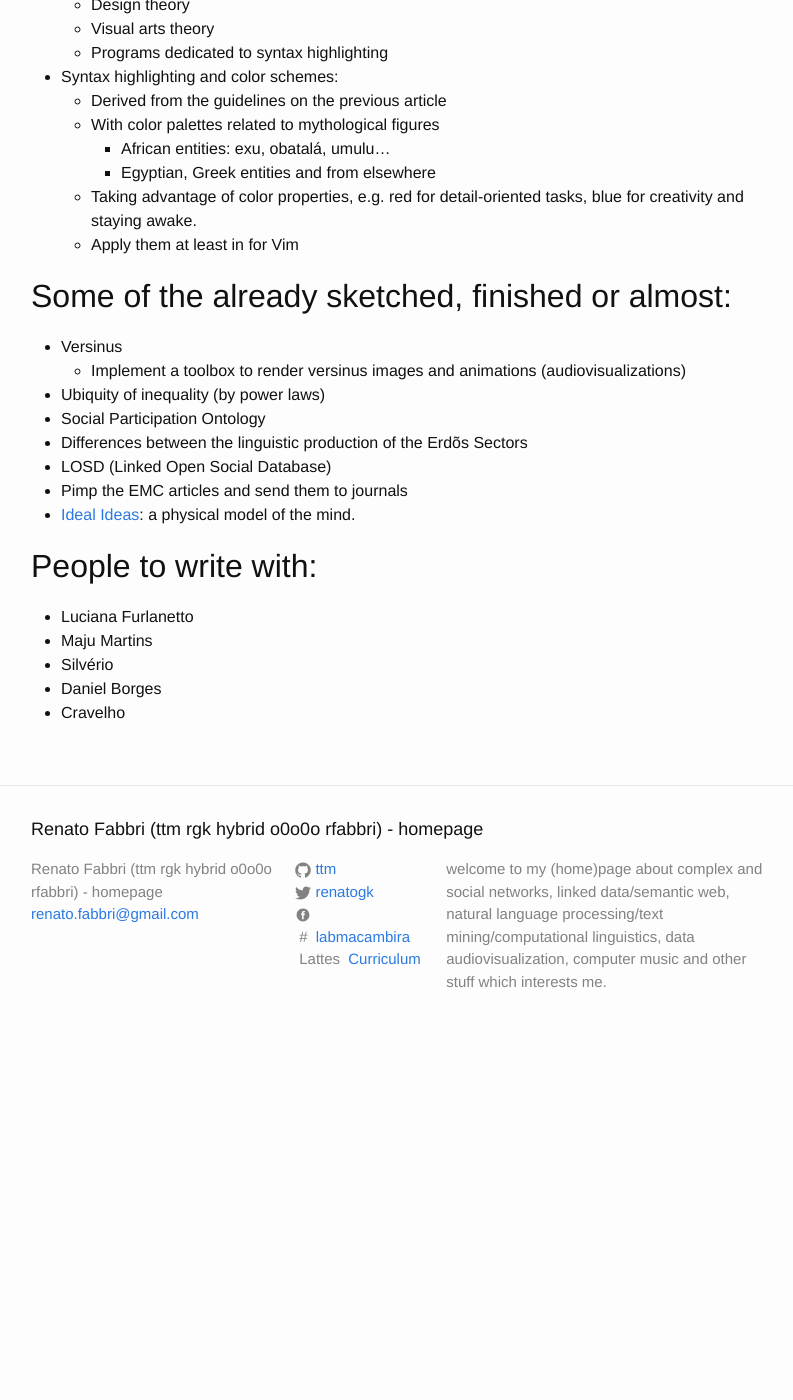
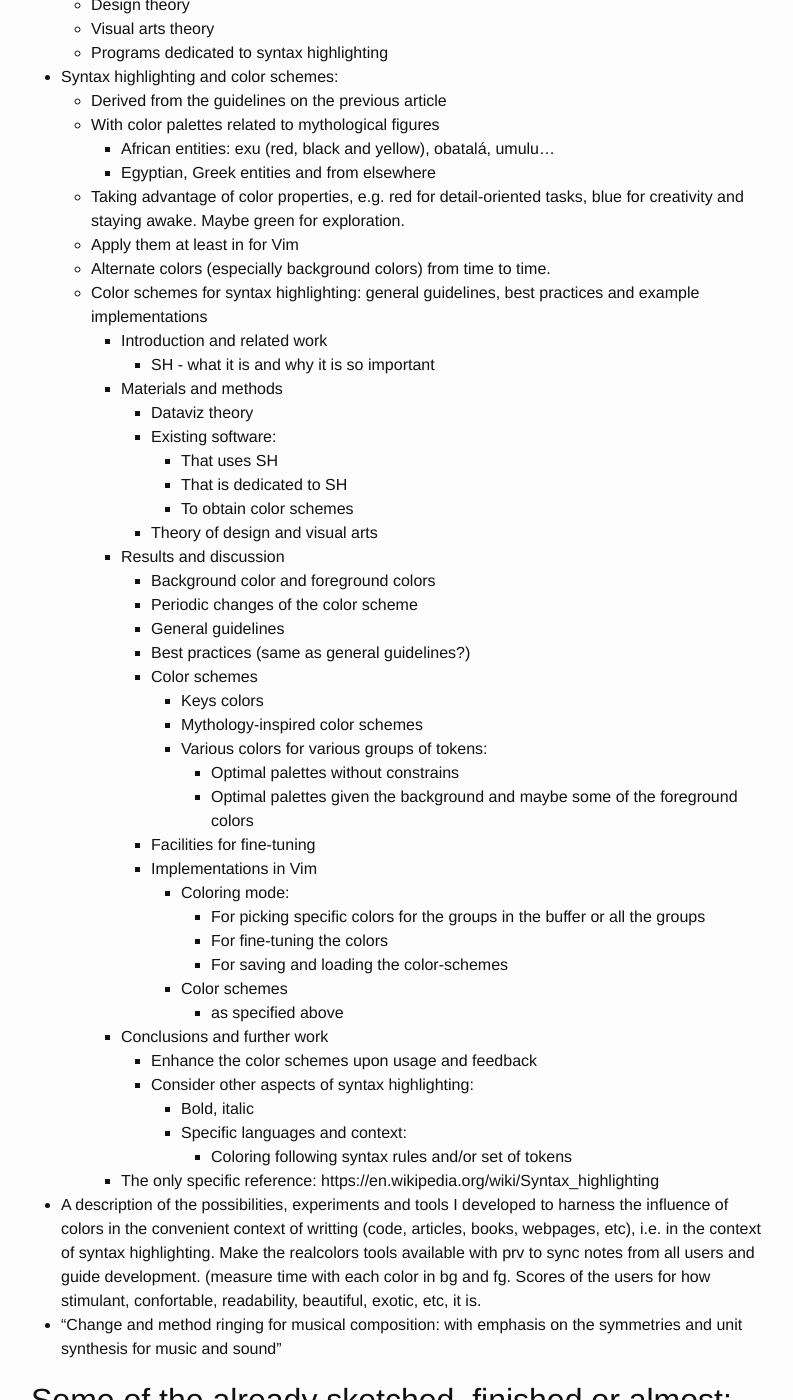
Before and after one commit to ttm/ttm.github.io, a Jekyll site: the page built from _posts/2017-09-11-list-of-articles.markdown, in a window 1280 px wide and 1400 px high, scrolled down 8787 px. Shown: the whole window, without its empty margins (239-1032 px from the left). Built offline with Jekyll 4.4.1, drawn with Linux system fonts in a browser that asks for light colours; comment, search, counter and statistics services are not loaded; before the commit the page ends 9840 px from its top, so only the background shows below that.

Commit message:
testando nova versao do mathjax

```diff
--- a/_layouts/impress2.html
+++ b/_layouts/impress2.html
@@ -16,8 +16,7 @@
     <script type="text/javascript">
     LatexIT.add('p',true);
     </script>
-    <script
-    src='https://cdnjs.cloudflare.com/ajax/libs/mathjax/2.7.0/MathJax.js?config=TeX-MML-AM_CHTML'></script>
+    <script src='https://cdnjs.cloudflare.com/ajax/libs/mathjax/2.7.5/MathJax.js?config=TeX-MML-AM_CHTML' async></script>
     <script type="text/javascript">
     MathJax.Hub.Config({
         jax: ["input/TeX","output/HTML-CSS"],
--- a/_posts/2017-09-11-list-of-articles.markdown
+++ b/_posts/2017-09-11-list-of-articles.markdown
@@ -394,11 +394,59 @@ Vim: a HCI description
 * Syntax highlighting and color schemes:
   - Derived from the guidelines on the previous article
   - With color palettes related to mythological figures
-    - African entities: exu, obatalá, umulu...
+    - African entities: exu (red, black and yellow), obatalá, umulu...
     - Egyptian, Greek entities and from elsewhere
   - Taking advantage of color properties, e.g.
   red for detail-oriented tasks, blue for creativity and staying awake.
+  Maybe green for exploration.
   - Apply them at least in for Vim
+  - Alternate colors (especially background colors) from time to time.
+  - Color schemes for syntax highlighting: general guidelines, best practices and example implementations
+    - Introduction and related work
+      * SH - what it is and why it is so important
+    - Materials and methods
+      * Dataviz theory
+      * Existing software:
+        - That uses SH
+        - That is dedicated to SH
+        - To obtain color schemes
+      * Theory of design and visual arts
+    - Results and discussion
+      * Background color and foreground colors
+      * Periodic changes of the color scheme
+      * General guidelines
+      * Best practices (same as general guidelines?)
+      * Color schemes
+        - Keys colors
+        - Mythology-inspired color schemes
+        - Various colors for various groups of tokens:
+          * Optimal palettes without constrains
+          * Optimal palettes given the background and maybe some of the foreground colors
+      * Facilities for fine-tuning
+      * Implementations in Vim
+        - Coloring mode:
+          * For picking specific colors for the groups in the buffer or all the groups
+          * For fine-tuning the colors
+          * For saving and loading the color-schemes
+        - Color schemes
+          * as specified above
+    - Conclusions and further work
+      * Enhance the color schemes upon usage and feedback
+      * Consider other aspects of syntax highlighting:
+        - Bold, italic
+        - Specific languages and context:
+          * Coloring following syntax rules and/or set of tokens
+    - The only specific reference: https://en.wikipedia.org/wiki/Syntax_highlighting
+* A description of the possibilities, experiments and tools I
+  developed to harness the influence of colors in the convenient
+  context of writting (code, articles, books, webpages, etc), i.e. in
+  the context of syntax highlighting.
+  Make the realcolors tools available with prv to sync notes from all
+  users and guide development.
+  (measure time with each color in bg and fg. Scores of the users for
+  how stimulant, confortable, readability, beautiful, exotic, etc, it is.
+* "Change and method ringing for musical composition: with emphasis on
+  the symmetries and unit synthesis for music and sound"
 
 
 
```
Also changed, not shown: _posts/2017-10-04-list-of-workstation-enhancements.markdown (+38 -1 lines).
